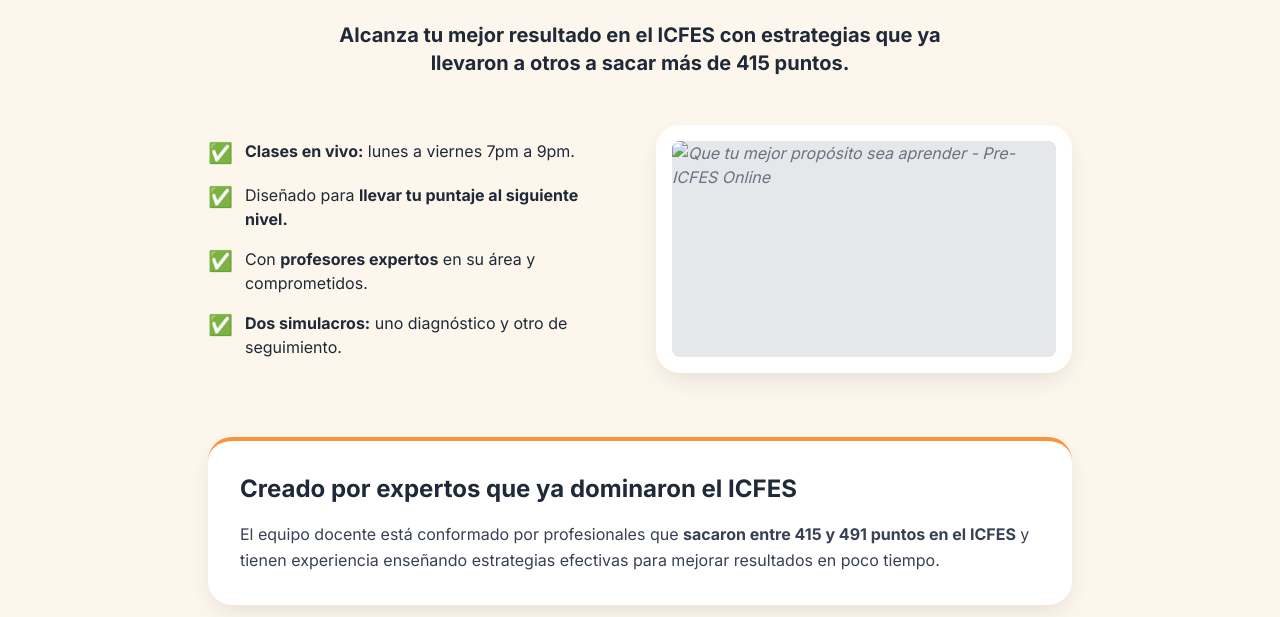
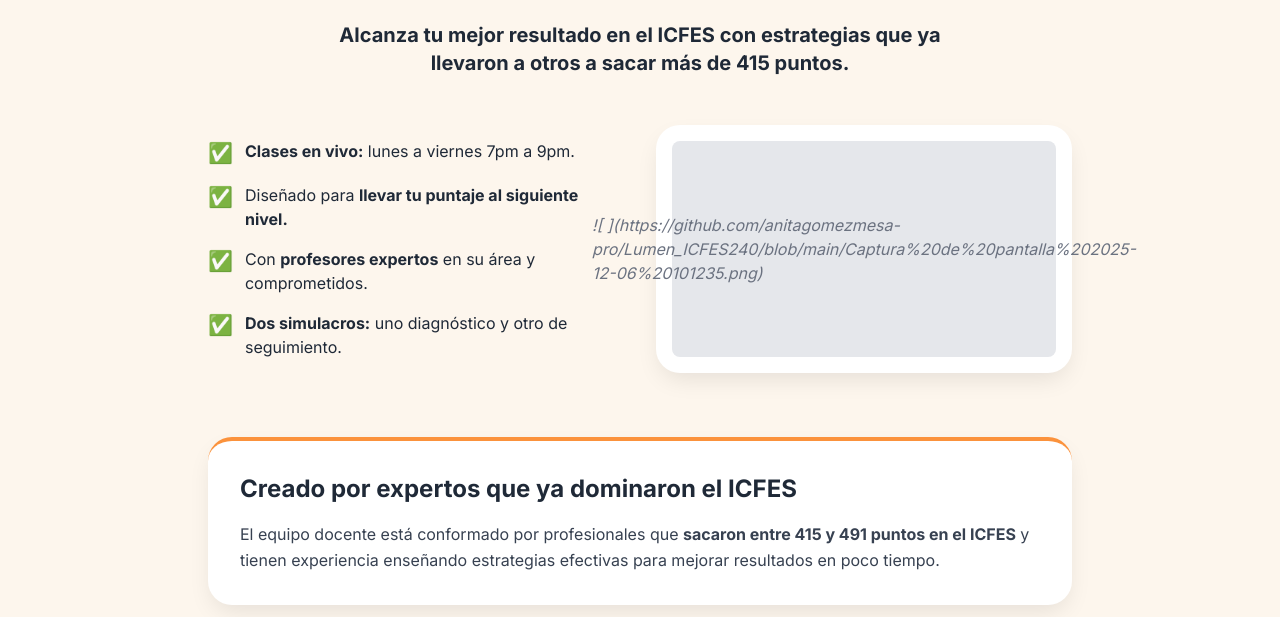
Before and after one commit to anitagomezmesa-pro/Lumen_ICFES240, a plain HTML site: page index.html in a window 1280 px wide. Shown: the part 183-800 px from the top of the page. Drawn offline with nearby package versions, Linux system fonts and the light colour scheme.

Commit message:
Replace image tag with Markdown image syntax

```diff
--- a/index.html
+++ b/index.html
@@ -50,7 +50,7 @@
             </div>
             <div class="card p-4">
                 <div class="bg-gray-200 aspect-video rounded-lg flex items-center justify-center text-gray-500 italic">
-                    <img src="image1" alt="Que tu mejor propósito sea aprender - Pre-ICFES Online" class="bg-gray-200 aspect-video rounded-lg flex items-center justify-center text-gray-500">
+                    ![ ](https://github.com/anitagomezmesa-pro/Lumen_ICFES240/blob/main/Captura%20de%20pantalla%202025-12-06%20101235.png)
                 </div>
             </div>
         </div>
```
